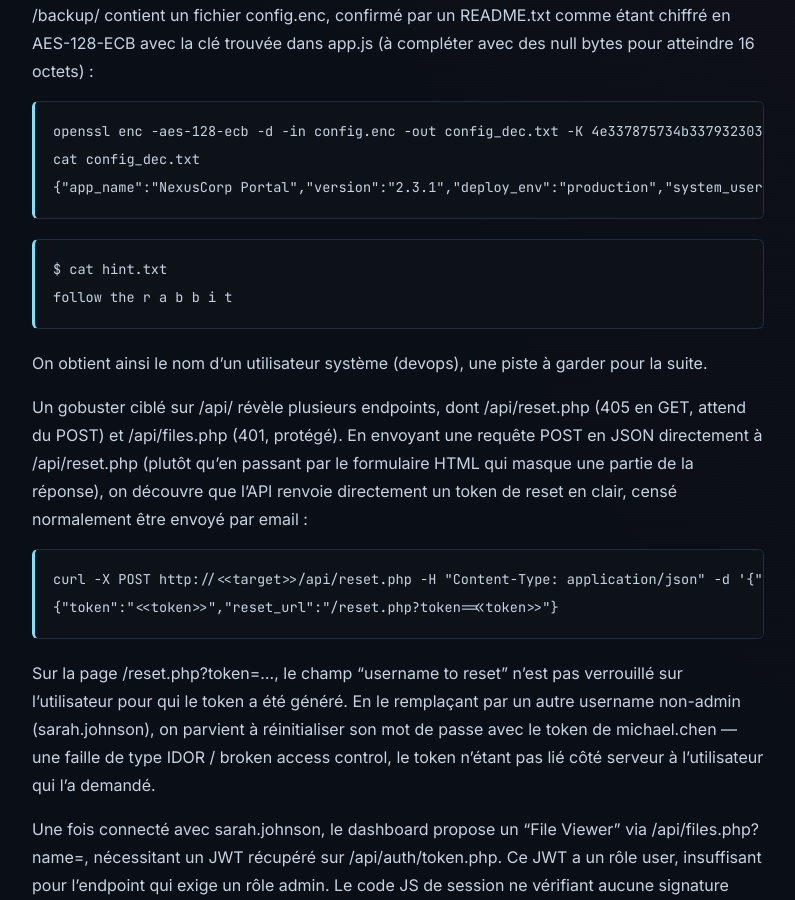
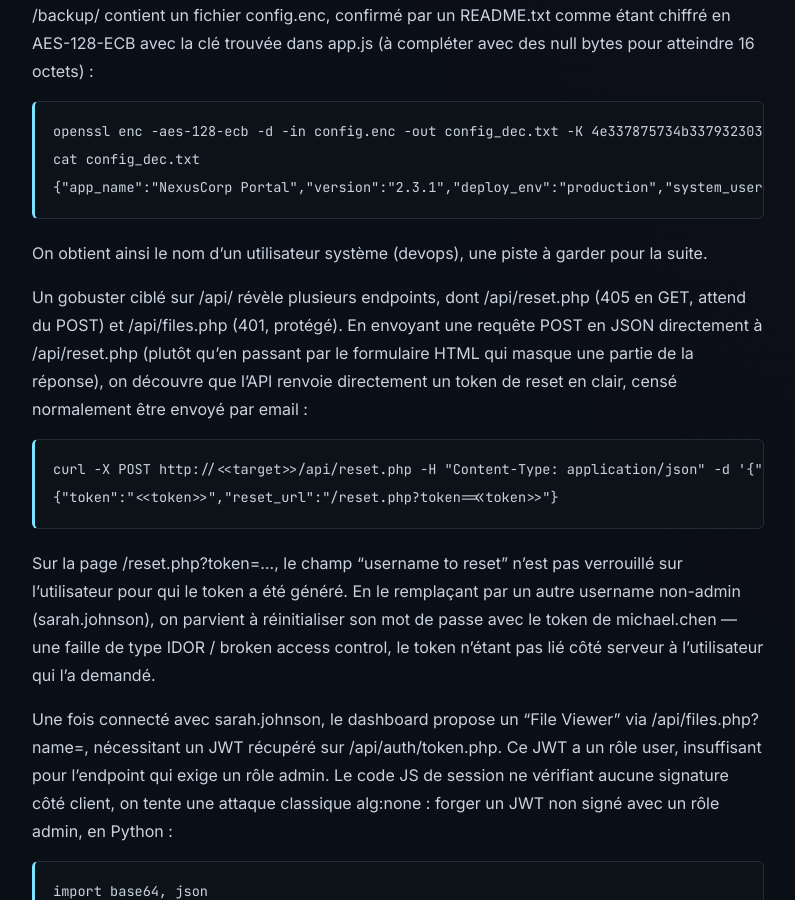
Before and after one commit to mchx-cs/mchx-cs.github.io, a Jekyll site: the page built from _posts/2026-09-04-tryhackme-domino.md, in a window 1280 px wide and 900 px high, scrolled down 2681 px. Shown: the whole window, without its empty margins (242-1037 px from the left). Built offline with Jekyll 4.4.1, drawn with Linux system fonts in a browser that asks for light colours.

Commit message:
Update 2026-09-04-tryhackme-domino.md

````diff
--- a/_posts/2026-09-04-tryhackme-domino.md
+++ b/_posts/2026-09-04-tryhackme-domino.md
@@ -84,11 +84,6 @@
 {"app_name":"NexusCorp Portal","version":"2.3.1","deploy_env":"production","system_user":"devops"}
 ```
 
-```bash
-$ cat hint.txt
-follow the r a b b i t
-```
-
 On obtient ainsi le nom d'un utilisateur système (devops), une piste à garder pour la suite.
 
 Un gobuster ciblé sur /api/ révèle plusieurs endpoints, dont /api/reset.php (405 en GET, attend du POST) et /api/files.php (401, protégé). En envoyant une requête POST en JSON directement à /api/reset.php (plutôt qu'en passant par le formulaire HTML qui masque une partie de la réponse), on découvre que l'API renvoie directement un token de reset en clair, censé normalement être envoyé par email :
@@ -101,6 +96,7 @@
 Sur la page /reset.php?token=..., le champ "username to reset" n'est pas verrouillé sur l'utilisateur pour qui le token a été généré. En le remplaçant par un autre username non-admin (sarah.johnson), on parvient à réinitialiser son mot de passe avec le token de michael.chen — une faille de type IDOR / broken access control, le token n'étant pas lié côté serveur à l'utilisateur qui l'a demandé.
 
 Une fois connecté avec sarah.johnson, le dashboard propose un "File Viewer" via /api/files.php?name=, nécessitant un JWT récupéré sur /api/auth/token.php. Ce JWT a un rôle user, insuffisant pour l'endpoint qui exige un rôle admin. Le code JS de session ne vérifiant aucune signature côté client, on tente une attaque classique alg:none : forger un JWT non signé avec un rôle admin, en Python :
+
 ```python
 import base64, json
 
````
